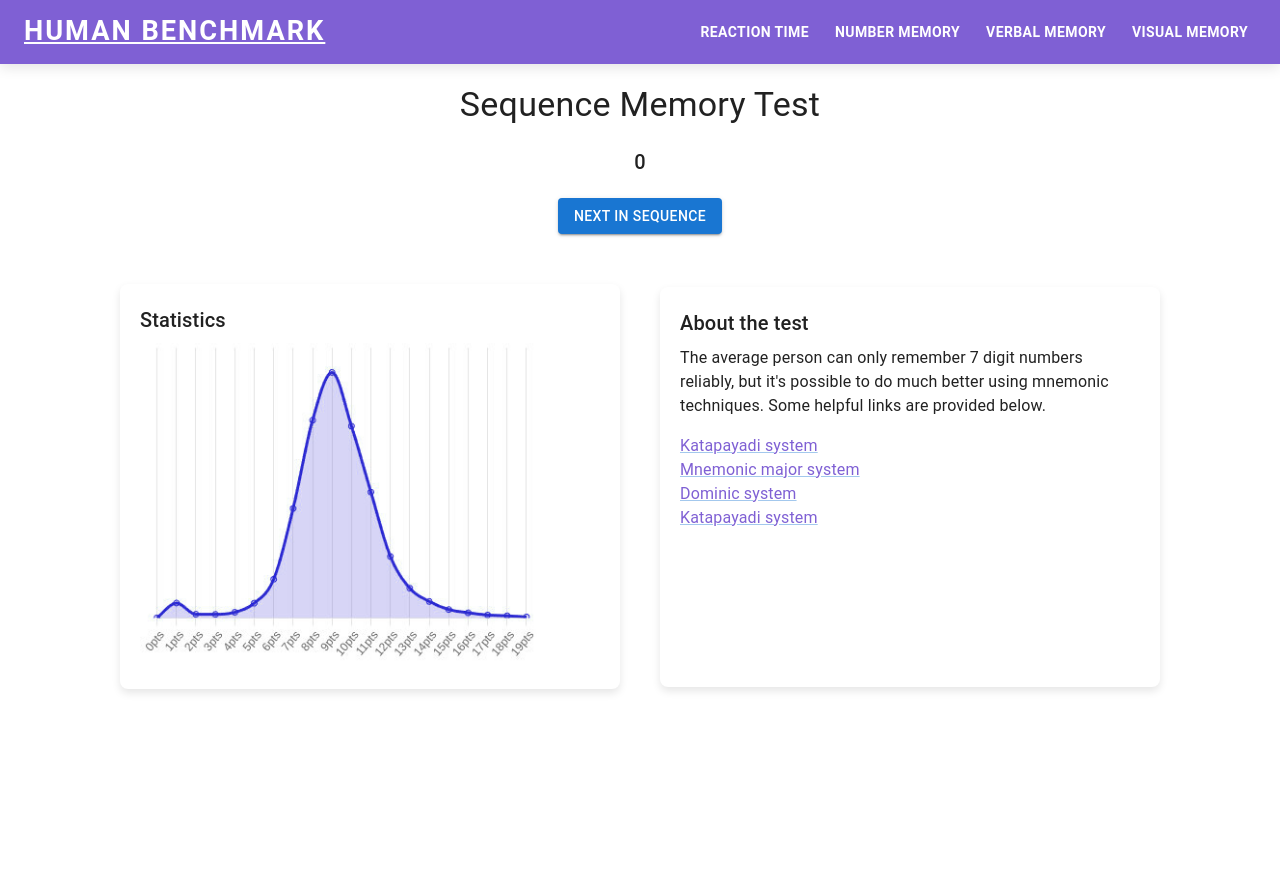
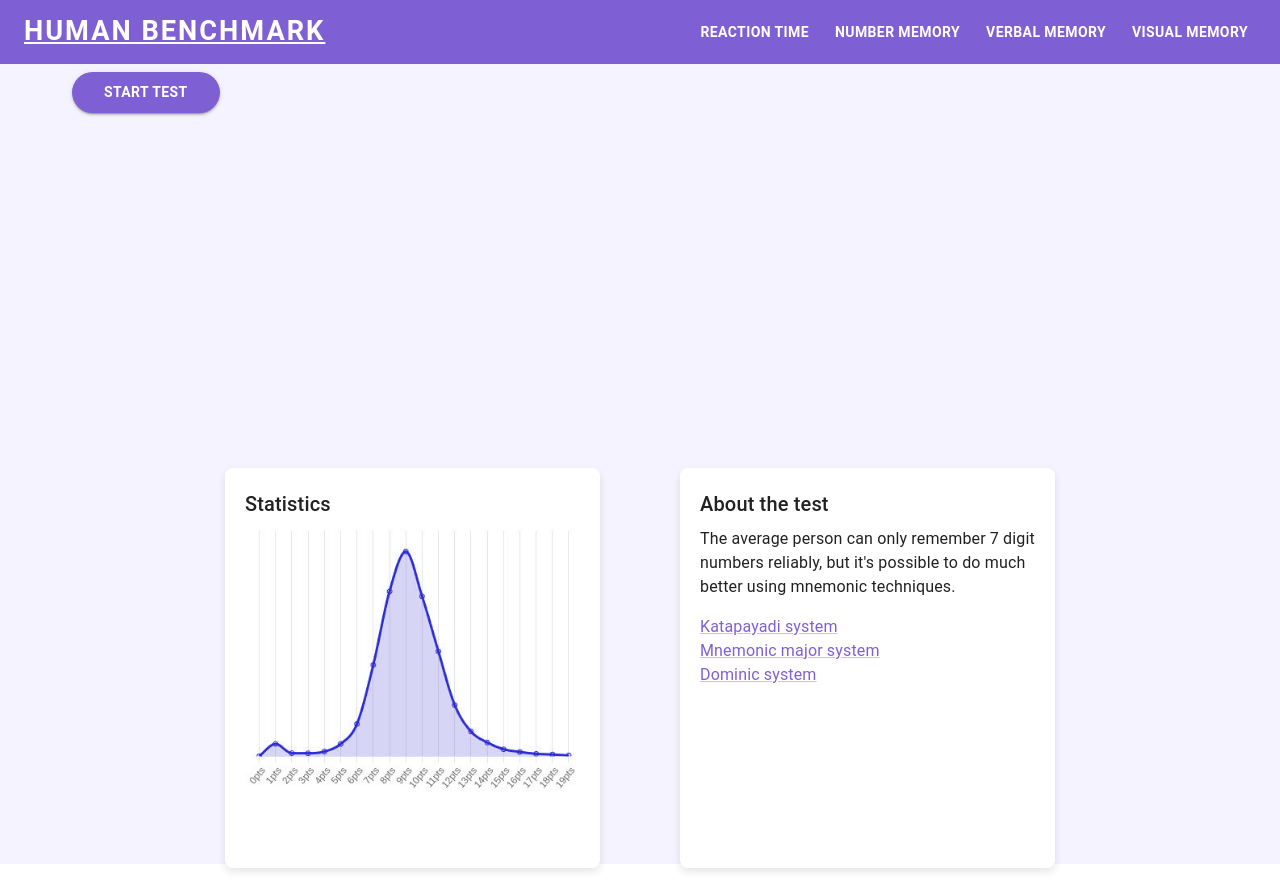
Before and after one commit to Swarnim114/YourBenchMark, a React (Create React App) app: page /sequence-memory in a window 1280 px wide. Before the commit the page ends 800 px from the top, so only its background shows below. Built offline with nearby package versions, Linux system fonts and the light colour scheme.

Commit message:
some changes

```diff
--- a/package.json
+++ b/package.json
@@ -11,7 +11,9 @@
     "@testing-library/react": "^13.4.0",
     "@testing-library/user-event": "^13.5.0",
     "date-fns": "^3.6.0",
+    "dotenv": "^16.4.5",
     "gsap": "^3.12.5",
+    "nodemon": "^3.1.4",
     "react": "^18.3.1",
     "react-confetti": "^6.1.0",
     "react-dom": "^18.3.1",
--- a/src/components/SequenceMemory.js
+++ b/src/components/SequenceMemory.js
@@ -1,121 +1,180 @@
-import React, { useState, useEffect } from 'react';
-import { Box, Button, Typography, TextField, LinearProgress, Container, Grid, useMediaQuery } from '@mui/material';
-import { styled, createTheme, ThemeProvider } from '@mui/material/styles';
-import { Link } from '@mui/material';
+import React, { useState, useEffect } from "react";
+import { infoSectionStyles, infoBoxStyles, gameButtonStyles } from "./Theme";
+import { Box, Button, Typography, Container, Link } from "@mui/material";
+import { styled, ThemeProvider, createTheme } from "@mui/material/styles";
 import statsimg from "../assets/voilet.png";
-
 
 const theme = createTheme({
   palette: {
     primary: {
-      main: '#7f60d4',
+      main: "#7f60d4",
     },
     secondary: {
-      main: '#5e45a0',
+      main: "#5e45a0",
     },
     background: {
-      default: '#f5f3ff',
-      paper: '#ffffff',
+      default: "#f5f3ff",
+      paper: "#ffffff",
     },
   },
 });
-const isTablet = window.innerWidth <= 768; // Define the 'isTablet' variable based on the window width
-const isMobile = window.innerWidth <= 480; // Define the 'isMobile' variable based on the window width
-const InfoSection = styled('div')({
-  display: 'flex',
-  flexDirection: isTablet ? 'column' : 'row',
-  justifyContent: 'center',
-  alignItems: 'center',
-  marginTop: '50px',
-});
 
-const InfoBox = styled('div')(({ theme }) => ({
-  display: "block",
-  width: isMobile ? '90%' : isTablet ? '80%' : '500px',
-  padding: '20px',
-  backgroundColor: 'white',
-  borderRadius: '8px',
-  boxShadow: '0 4px 8px rgba(0, 0, 0, 0.1)',
-  margin: isTablet ? '20px 0' : '0 20px',
-  textAlign: 'left',
-  transition: 'transform 0.3s ease',
-  position: 'relative',
-  overflow: 'hidden',
-  '&:hover': {
-    transform: 'scale(1.05)',
-  },
-  '&::before': {
-    content: '""',
-    position: 'absolute',
-    top: 0,
-    left: 0,
-    right: 0,
-    bottom: 0,
-    backgroundColor: "#e5d6f9",
-    borderRadius: '8px',
-    opacity: 0,
-    transition: 'opacity 0.3s ease',
-    zIndex: -1,
-  },
-  '&:hover::before': {
-    opacity: 1,
-  },
-}));
+const InfoSection = styled("div")(infoSectionStyles);
+const InfoBox = styled("div")(infoBoxStyles);
+const GameButton = styled(Button)(gameButtonStyles);
 
-const SequenceMemory = () => {
-  const [sequence, setSequence] = useState([Math.floor(Math.random() * 4)]); // Sample sequence
+const generateRandomChar = () => {
+  const chars = "ABCDEFGHIJKLMNOPQRSTUVWXYZ1234567890!@#$%&";
+  return chars.charAt(Math.floor(Math.random() * chars.length));
+};
 
-  const generateNextInSequence = () => {
-    setSequence([...sequence, Math.floor(Math.random() * 4)]);
+const shuffleArray = (array) => {
+  return array.sort(() => Math.random() - 0.5);
+};
+
+function SequenceMemory() {
+  const [level, setLevel] = useState(1);
+  const [sequence, setSequence] = useState([]);
+  const [options, setOptions] = useState([]);
+  const [userInput, setUserInput] = useState([]);
+  const [testStarted, setTestStarted] = useState(false);
+  const [testOver, setTestOver] = useState(false);
+  const [currentDisplayIndex, setCurrentDisplayIndex] = useState(0);
+  const [displayingSequence, setDisplayingSequence] = useState(true);
+
+  useEffect(() => {
+    if (testStarted && !testOver) {
+      const newChar = generateRandomChar();
+      const newChar2 = generateRandomChar();
+      const newSequence = [...sequence, newChar, newChar2];
+      setSequence(newSequence);
+
+      setDisplayingSequence(true);
+      setCurrentDisplayIndex(newSequence.length-2);
+
+      const correctOption = newSequence.join("");
+      const otherOptions = [generateRandomChar(), generateRandomChar(), generateRandomChar()]
+        .map((char) => newSequence.slice(0, -1).join("") + char)
+        .filter((option) => option !== correctOption);
+
+      const shuffledOptions = shuffleArray([correctOption, ...otherOptions]);
+      setOptions(shuffledOptions);
+    }
+  }, [level, testStarted]);
+
+  useEffect(() => {
+    if (displayingSequence && currentDisplayIndex < sequence.length) {
+      const timer = setTimeout(() => {
+        setCurrentDisplayIndex(currentDisplayIndex + 1);
+      }, 1000);
+      return () => clearTimeout(timer);
+    } else if (currentDisplayIndex === sequence.length) {
+      setDisplayingSequence(false);
+    }
+  }, [currentDisplayIndex, displayingSequence, sequence]);
+
+  const handleOptionClick = (option) => {
+    const correctSequence = sequence.join("");
+    if (option === correctSequence) {
+      setUserInput([...userInput, option]);
+      setLevel(level + 1);
+    } else {
+      setTestOver(true);
+    }
+  };
+
+  const handleRestart = () => {
+    setLevel(1);
+    setSequence([]);
+    setUserInput([]);
+    setTestStarted(false);
+    setTestOver(false);
   };
 
   return (
-    <Box sx={{ textAlign: 'center', padding: '20px' }}>
-      <Typography variant="h4">Sequence Memory Test</Typography>
-      <Box sx={{ marginTop: '20px' }}>
-        {sequence.map((num, index) => (
-          <Typography key={index} variant="h6">
-            {num}
+    <ThemeProvider theme={theme}>
+      <Box sx={{ backgroundColor: theme.palette.background.default, height: "100vh" }}>
+        <Container sx={{ backgroundColor:theme.palette.background.default, height: "48vh"  , flexDirection: "column", justifyContent: "center", alignItems: "top"}}>
+          {testStarted && !testOver && (
+            <Box>
+              <Typography variant="h5">Level {level}</Typography>
+              {displayingSequence ? (
+                <Typography variant="h6">Remember this sequence:</Typography>
+              ) : (
+                <Typography variant="h6">Choose the correct sequence:</Typography>
+              )}
+
+              {displayingSequence && (
+                <Typography variant="h4" sx={{ margin: "16px" }}>
+                  {sequence[currentDisplayIndex] ? sequence[currentDisplayIndex] : ""}
                 </Typography>
+              )}
+
+              {!displayingSequence &&
+                options.map((option, index) => (
+                  <GameButton
+                    key={index}
+                    variant="contained"
+                    color="primary"
+                    onClick={() => handleOptionClick(option)}
+                    sx={{ margin: "8px" }}
+                  >
+                    {option}
+                  </GameButton>
                 ))}
             </Box>
-      <Button variant="contained" onClick={generateNextInSequence} sx={{ marginTop: '20px' }}>
-        Next in Sequence
-      </Button>
-      <InfoSection>
+          )}
+          {testOver && (
+            <Box>
+              <Typography variant="h6">Game Over!</Typography>
+              <GameButton variant="contained" color="primary" onClick={handleRestart}>
+                Test Again
+              </GameButton>
+            </Box>
+          )}
+          {!testStarted && !testOver && (
+            <GameButton variant="contained" color="primary" onClick={() => setTestStarted(true)}>
+              Start Test
+            </GameButton>
+          )}
+        </Container>
+
+        <Container sx={{ backgroundColor: theme.palette.background.default, height: "47vh" }}>
+          <InfoSection sx={{ marginTop: "0px" }}>
             <InfoBox>
-          <Typography variant="h6" gutterBottom>Statistics</Typography>
-          <img src={statsimg} alt="Statistics" style={{ width: '100%', maxWidth: '400px', margin: '0 auto' }} />
+              <Typography variant="h6" gutterBottom>
+                Statistics
+              </Typography>
+              <img src={statsimg} alt="Statistics" style={{ width: "100%", maxWidth: "400px", margin: "0 auto" }} />
             </InfoBox>
-        <InfoBox sx={{minHeight: '400px '}}>
-          <Typography variant="h6" gutterBottom>About the test</Typography>
+            <InfoBox sx={{ minHeight: { xs: "200px", sm: "400px" } }}>
+              <Typography variant="h6" gutterBottom>
+                About the test
+              </Typography>
               <Typography paragraph>
-            The average person can only remember 7 digit numbers reliably, but it's possible to do much better using mnemonic techniques. Some helpful links are provided below.
+                The average person can only remember 7 digit numbers reliably, but it's possible to do much better using mnemonic techniques.
               </Typography>
               <Typography component="div">
-            <Link style={{ color: '#7f60d4' }} href="https://en.wikipedia.org/wiki/Katapayadi_system" target="_blank" rel="noopener noreferrer">
+                <Link href="https://en.wikipedia.org/wiki/Katapayadi_system" target="_blank" rel="noopener noreferrer" sx={{ color: "primary.main" }}>
                   Katapayadi system
                 </Link>
               </Typography>
               <Typography component="div">
-            <Link style={{ color: '#7f60d4' }} href="https://en.wikipedia.org/wiki/Mnemonic_major_system" target="_blank" rel="noopener noreferrer">
+                <Link href="https://en.wikipedia.org/wiki/Mnemonic_major_system" target="_blank" rel="noopener noreferrer" sx={{ color: "primary.main" }}>
                   Mnemonic major system
                 </Link>
               </Typography>
               <Typography component="div">
-            <Link style={{ color: '#7f60d4' }} href="https://en.wikipedia.org/wiki/Dominic_system" target="_blank" rel="noopener noreferrer">
+                <Link href="https://en.wikipedia.org/wiki/Dominic_system" target="_blank" rel="noopener noreferrer" sx={{ color: "primary.main" }}>
                   Dominic system
-            </Link>
-          </Typography>
-          <Typography component="div">
-            <Link style={{ color: '#7f60d4' }} href="https://en.wikipedia.org/wiki/Katapayadi_system" target="_blank" rel="noopener noreferrer">
-              Katapayadi system
                 </Link>
               </Typography>
             </InfoBox>
           </InfoSection>
+        </Container>
       </Box>
+    </ThemeProvider>
   );
-};
+}
 
 export default SequenceMemory;
--- a/src/components/VisualMemoryTest.js
+++ b/src/components/VisualMemoryTest.js
@@ -25,6 +25,8 @@ const theme = createTheme({
     },
   },
 });
+
+
 
 function VisualMemoryTest() {
   const [level, setLevel] = useState(1);
```
Also changed, not shown: 2 other files (tests, documents, lock files or other folders). Lines whose indentation alone changed are shown as unchanged.
